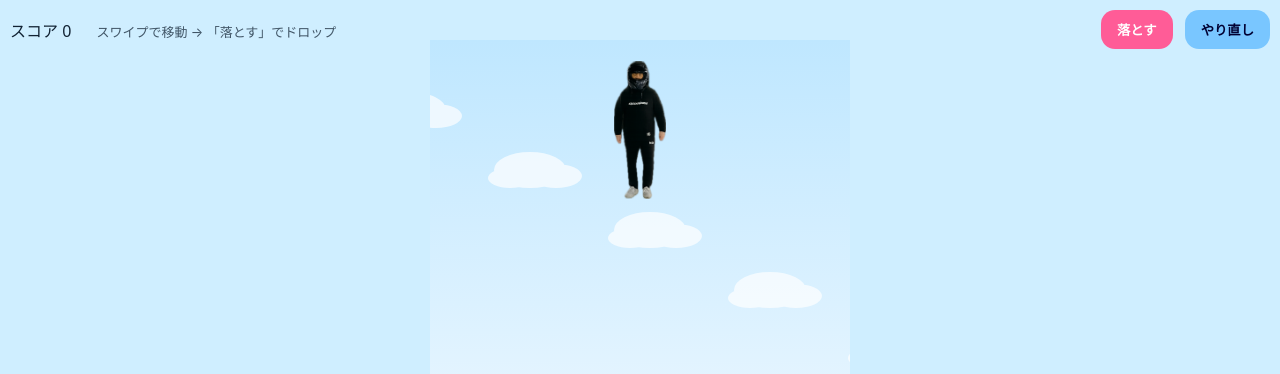
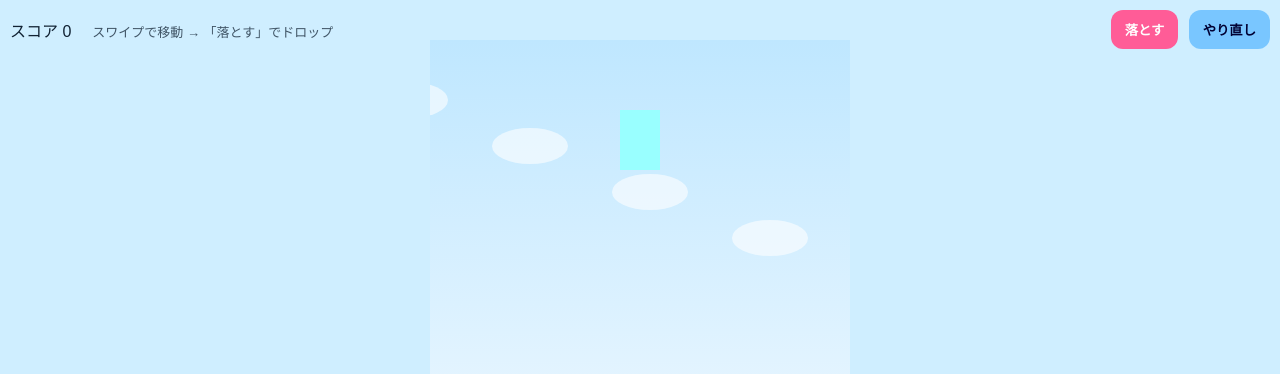
Before and after one commit to ustarp969-lgtm/alpinestalis, a plain HTML site: page index.html in a window 1280 px wide. Shown: the top 374 px of the page. Drawn offline with nearby package versions, Linux system fonts and the light colour scheme.

Commit message:
Update index.html

```diff
--- a/index.html
+++ b/index.html
@@ -5,36 +5,31 @@
 <meta name="viewport" content="width=device-width,initial-scale=1.0,user-scalable=no" />
 <title>ustarp969GAME – Balance</title>
 <style>
-  html,body{margin:0;height:100%;overflow:hidden;background:#cfeeff;font-family:system-ui,-apple-system,"Segoe UI",Roboto,Helvetica,Arial,sans-serif}
+  html,body{margin:0;height:100%;overflow:hidden;background:#cfeeff;
+    font-family:"Noto Sans JP","Hiragino Kaku Gothic ProN",Meiryo,sans-serif;}
   #wrap{position:fixed;inset:0}
-  /* キャンバスは重ねる */
   #bg,#stage{
-    position:absolute; inset:0; margin:auto; display:block; touch-action:none;
+    position:absolute;inset:0;margin:auto;touch-action:none;display:block;
   }
   #bg{z-index:1}
   #stage{z-index:2}
-  #hud{position:fixed;top:10px;left:10px;right:10px;z-index:3;display:flex;justify-content:space-between;align-items:center;color:#123}
+  #hud{position:fixed;top:10px;left:10px;right:10px;z-index:3;
+    display:flex;justify-content:space-between;align-items:center;color:#123}
   #tip{font-size:13px;opacity:.75;margin-left:8px}
-  button{border:none;border-radius:14px;padding:10px 16px;font-weight:800}
-  #drop{background:#ff5c97;color:#fff;margin-right:8px}
+  button{border:none;border-radius:12px;padding:10px 14px;font-weight:800}
+  #drop{background:#ff5c97;color:#fff;margin-right:6px}
   #retry{background:#79c6ff;color:#003}
-  #title{position:fixed;inset:auto 0 44px 0;text-align:center;font-weight:900;font-size:30px;color:#fff;text-shadow:0 3px 10px #0004;z-index:1;pointer-events:none}
-  #overlay{
-    position:fixed;inset:0;background:transparent;display:flex;align-items:center;justify-content:center;
-    color:#fff;font-weight:900;font-size:32px;text-shadow:0 3px 10px #0008;z-index:4
-  }
-  .toast{
-    position:fixed;top:72px;left:0;right:0;margin:auto;width:max-content;padding:10px 14px;border-radius:12px;
-    font-weight:800;color:#002;background:#ffffffd0;box-shadow:0 8px 30px #0002;z-index:5;
-  }
+  #title{position:fixed;inset:auto 0 40px 0;text-align:center;font-weight:900;
+    font-size:28px;color:#fff;text-shadow:0 3px 10px #0004;z-index:1;pointer-events:none}
+  #msg{position:fixed;inset:0;display:flex;align-items:center;justify-content:center;
+    color:#fff;font-size:42px;font-weight:900;text-shadow:0 3px 10px #0008;
+    pointer-events:none;opacity:0;transition:opacity .6s ease;z-index:4;}
+  #msg.show{opacity:1;}
 </style>
 </head>
 <body>
 <div id="hud">
-  <div>
-    <span id="score">スコア 0</span>
-    <span id="tip">　スワイプで移動 → 「落とす」でドロップ</span>
-  </div>
+  <div><span id="score">スコア 0</span><span id="tip">　スワイプで移動 → 「落とす」でドロップ</span></div>
   <div>
     <button id="drop">落とす</button>
     <button id="retry">やり直し</button>
@@ -42,282 +37,141 @@
 </div>
 
 <div id="wrap">
-  <!-- 背景 -->
   <canvas id="bg" width="420" height="720"></canvas>
-  <!-- 物理描画 -->
   <canvas id="stage" width="420" height="720"></canvas>
 </div>
-
 <div id="title">ustarp969GAME</div>
-<div id="overlay">さぁいきますん。</div>
+<div id="msg">さぁいきますん。</div>
 
 <script src="https://cdn.jsdelivr.net/npm/matter-js@0.19.0/build/matter.min.js"></script>
 <script>
-/* =========================
-   可変パラメータ（ここだけ触れば調整OK）
-   ========================= */
-const CANVAS_W = 420, CANVAS_H = 720;
-
-// キャラ（写真）サイズ係数：小さめに
-const CHAR_MAX_W = 52;      // 写真があればこの幅に収める
-const BLOCK_W     = 52;      // 写真が無い時の青ブロック幅
-const BLOCK_H     = 66;      // 青ブロック高さ
-
-// 台（固定）。shapeSet から毎回ランダム 1個を採用
-const USE_RANDOM_BASE = true;
-
-// サウンド音量
-const BGM_MASTER = 0.22;     // BGM
-const SE_MASTER  = 0.45;     // 効果音
-
-/* =========================
-   背景（下キャンバス）
-   ========================= */
-const bg = document.getElementById('bg');
-const bctx = bg.getContext('2d');
-
+const W=420,H=720;
+const bg=document.getElementById("bg"),bctx=bg.getContext("2d");
 function drawBG(t=0){
-  // グラデーション
-  const g=bctx.createLinearGradient(0,0,0,CANVAS_H);
-  g.addColorStop(0,"#bfe7ff");
-  g.addColorStop(0.55,"#e9f6ff");
-  g.addColorStop(1,"#ffe3f0");
-  bctx.fillStyle=g;
-  bctx.fillRect(0,0,CANVAS_W,CANVAS_H);
-
-  // 雲
-  bctx.globalAlpha=.70;
+  const g=bctx.createLinearGradient(0,0,0,H);
+  g.addColorStop(0,"#bfe7ff");g.addColorStop(0.55,"#e9f6ff");g.addColorStop(1,"#ffe3f0");
+  bctx.fillStyle=g;bctx.fillRect(0,0,W,H);
+  bctx.globalAlpha=.6;
   for(let i=0;i<5;i++){
-    const x=(t*12+i*120)%(CANVAS_W+160)-80, y=70+i*60;
+    const x=(t*12+i*120)%(W+160)-80,y=60+i*46;
     bctx.fillStyle="#fff";
     bctx.beginPath();
-    bctx.ellipse(x,y,36,18,0,0,Math.PI*2);
-    bctx.ellipse(x+26,y+6,26,12,0,0,Math.PI*2);
-    bctx.ellipse(x-20,y+8,22,10,0,0,Math.PI*2);
+    bctx.ellipse(x,y,38,18,0,0,Math.PI*2);
     bctx.fill();
   }
   bctx.globalAlpha=1;
-
-  // 透かし
   bctx.save();
-  bctx.translate(CANVAS_W/2,CANVAS_H-46);
-  bctx.fillStyle="rgba(0,0,0,.13)";
-  bctx.font="900 24px system-ui,-apple-system,Segoe UI,Roboto,Helvetica,Arial,sans-serif";
+  bctx.translate(W/2,H-42);
+  bctx.fillStyle="rgba(0,0,0,.12)";
+  bctx.font="900 22px system-ui";
   bctx.textAlign="center";
   bctx.fillText("ustarp969GAME",0,0);
   bctx.restore();
 }
-(function loopBG(){ drawBG(performance.now()/1000); requestAnimationFrame(loopBG); })();
+(function loop(){drawBG(performance.now()/1000);requestAnimationFrame(loop);})();
 
-/* =========================
-   サウンド（ユーザ操作で初期化）
-   ========================= */
-let actx=null, busBGM=null, busSE=null, bgmTimer=null;
-const overlay = document.getElementById('overlay');
+/* ===== Audio ===== */
+let actx=null,master=null;
+function initAudio(){
+  if(actx)return;
+  const AC=window.AudioContext||window.webkitAudioContext;
+  actx=new AC();
+  master=actx.createGain();master.gain.value=.35;master.connect(actx.destination);
+  const base=261.63,seq=[0,2,4,7,9,7,4,2,0,5,7,9,12,9,7,5];let i=0;
+  function note(semi,len=.36,vol=.1,type='triangle'){
+    const o=actx.createOscillator(),g=actx.createGain();
+    o.type=type;o.frequency.value=base*Math.pow(2,semi/12);
+    o.connect(g);g.connect(master);
+    const t=actx.currentTime;
+    g.gain.setValueAtTime(.0001,t);
+    g.gain.exponentialRampToValueAtTime(vol,t+.03);
+    g.gain.exponentialRampToValueAtTime(.0001,t+len);
+    o.start(t);o.stop(t+len+.02);
+  }
+  (function seqLoop(){note(seq[i%seq.length]);if(i%4===0)note(-12,.5,.1,'sine');i++;setTimeout(seqLoop,340);})();
+}
+function se(freq=440,dur=.25,vol=.2){
+  if(!actx)return;
+  const o=actx.createOscillator(),g=actx.createGain();
+  o.type='square';o.frequency.value=freq;g.gain.value=vol;
+  o.connect(g);g.connect(master);
+  o.start();o.stop(actx.currentTime+dur);
+}
 
-function initAudio(){
-  if(actx) return;
-  const AC = window.AudioContext||window.webkitAudioContext;
-  actx = new AC();
-  busBGM = actx.createGain(); busBGM.gain.value = BGM_MASTER; busBGM.connect(actx.destination);
-  busSE  = actx.createGain(); busSE.gain.value  = SE_MASTER;  busSE.connect(actx.destination);
+/* ===== Matter.js ===== */
+const {Engine,Render,Runner,World,Bodies,Body,Events,Composite}=Matter;
+const stage=document.getElementById("stage");
+const engine=Engine.create({gravity:{x:0,y:.95}});
+const render=Render.create({canvas:stage,engine,options:{width:W,height:H,wireframes:false,background:'transparent'}});
+Render.run(render);Runner.run(Runner.create(),engine);
 
-  // かわいいBGM（ループ）
-  const base=261.63;
-  const seq=[0,2,4,7,9,7,4,2, 0,5,7,9,12,9,7,5];
-  let i=0;
-  function note(semi,len=.34,vol=.18,type='triangle'){
-    const o=actx.createOscillator(), g=actx.createGain();
-    o.type=type; o.frequency.value=base*Math.pow(2,semi/12);
-    o.connect(g); g.connect(busBGM);
-    const t=actx.currentTime;
-    g.gain.setValueAtTime(0.0001,t);
-    g.gain.exponentialRampToValueAtTime(vol,t+.03);
-    g.gain.exponentialRampToValueAtTime(0.0001,t+len);
-    o.start(t); o.stop(t+len+.02);
-  }
-  function tick(){
-    note(seq[i%seq.length]);
-    if(i%4===0) note(-12,.5,.12,'sine');
-    i++; bgmTimer = setTimeout(tick,340);
-  }
-  tick();
-
-  // スタートトースト
-  overlay.style.display="none";
-  toast("さぁいきますん。");
-}
-function se(type="drop"){
-  if(!actx) return;
-  const o=actx.createOscillator(), g=actx.createGain();
-  o.connect(g); g.connect(busSE);
-  const t=actx.currentTime;
-  if(type==="drop"){ o.type="square";   o.frequency.setValueAtTime(800,t); g.gain.setValueAtTime(.001,t);
-                     o.frequency.exponentialRampToValueAtTime(240,t+.18);
-                     g.gain.exponentialRampToValueAtTime(.5,t+.02); g.gain.exponentialRampToValueAtTime(.001,t+.22); }
-  else if(type==="landing"){ o.type="triangle"; o.frequency.setValueAtTime(180,t);
-                     g.gain.setValueAtTime(.001,t); g.gain.exponentialRampToValueAtTime(.35,t+.02);
-                     g.gain.exponentialRampToValueAtTime(.001,t+.22); }
-  else if(type==="over"){ o.type="sawtooth"; o.frequency.setValueAtTime(420,t);
-                     o.frequency.exponentialRampToValueAtTime(110,t+.35);
-                     g.gain.setValueAtTime(.001,t); g.gain.exponentialRampToValueAtTime(.6,t+.02);
-                     g.gain.exponentialRampToValueAtTime(.001,t+.36); }
-  o.start(t); o.stop(t+.5);
-}
-addEventListener('pointerdown', initAudio, {once:true});
-
-/* =========================
-   Matter.js（上キャンバス）
-   ========================= */
-const {Engine,Render,Runner,World,Bodies,Body,Events,Composite,Vertices} = Matter;
-const stage = document.getElementById('stage');
-const engine = Engine.create({gravity:{x:0,y:.95}});
-const render = Render.create({canvas:stage, engine, options:{width:CANVAS_W,height:CANVAS_H,wireframes:false, background:'transparent'}});
-Render.run(render);
-Runner.run(Runner.create(), engine);
-
-// サイド・床の見えない壁
+/* ===== 台（より平ら） ===== */
+const flatVerts = Matter.Vertices.fromPath("0 0 50 -2 100 -1 150 -2 200 -1 250 0 300 0 250 2 150 2 50 2");
+const base = Bodies.fromVertices(W/2,580,flatVerts,{isStatic:true,render:{fillStyle:"#333"}});
+const wheelL = Bodies.circle(W/2-90,600,24,{isStatic:true,render:{fillStyle:"#444"}});
+const wheelR = Bodies.circle(W/2+90,600,24,{isStatic:true,render:{fillStyle:"#444"}});
+World.add(engine.world,[base,wheelL,wheelR]);
 World.add(engine.world,[
-  Bodies.rectangle(-20,CANVAS_H/2,40,CANVAS_H,{isStatic:true,render:{visible:false}}),
-  Bodies.rectangle(CANVAS_W+20,CANVAS_H/2,40,CANVAS_H,{isStatic:true,render:{visible:false}}),
-  Bodies.rectangle(CANVAS_W/2,CANVAS_H+40,CANVAS_W,80,{isStatic:true,render:{visible:false}})
+  Bodies.rectangle(-20,H/2,40,H,{isStatic:true,render:{visible:false}}),
+  Bodies.rectangle(W+20,H/2,40,H,{isStatic:true,render:{visible:false}})
 ]);
 
-// 台の候補（モトクロス風、板、カーブ等）
-const baseShapes = [
-  Vertices.fromPath("0 0  70 -16  110 -8  140 -18  170 -6  200 -12  230 0  180 16  120 14  60 10"),
-  Vertices.fromPath("0 0  240 0  240 16  0 16"),
-  Vertices.fromPath("0 8  30 0  210 0  240 8  210 16  30 16"),
-];
-
-const baseY = 580;
-let baseBody, wheelL, wheelR;
-
-function buildBase(){
-  if(baseBody){ World.remove(engine.world, [baseBody,wheelL,wheelR]); }
-  const verts = USE_RANDOM_BASE ? baseShapes[Math.floor(Math.random()*baseShapes.length)] : baseShapes[0];
-  baseBody = Bodies.fromVertices(CANVAS_W/2, baseY, verts, {isStatic:true, render:{fillStyle:"#2f2f2f",strokeStyle:"#000",lineWidth:2}});
-  wheelL   = Bodies.circle(CANVAS_W/2-60, baseY+30, 24, {isStatic:true,render:{fillStyle:"#4a4a4a",strokeStyle:"#000",lineWidth:2}});
-  wheelR   = Bodies.circle(CANVAS_W/2+90, baseY+30, 24, {isStatic:true,render:{fillStyle:"#4a4a4a",strokeStyle:"#000",lineWidth:2}});
-  World.add(engine.world,[baseBody,wheelL,wheelR]);
-}
-buildBase();
-
-/* =========================
-   画像プリロード
-   ========================= */
-const ASSETS = ["I.PNG","O.PNG","T.PNG","L.PNG","J.PNG","S.PNG"];
-let photos=[];
-
-function preload(list){
-  return Promise.all(list.map(name=>new Promise(res=>{
-    const img=new Image();
-    img.onload=()=>res({ok:true, name, img, w:img.naturalWidth, h:img.naturalHeight, src:"./"+name});
-    img.onerror=()=>res({ok:false, name, w:BLOCK_W, h:BLOCK_H, src:"./"+name});
-    // キャッシュ対策
-    img.src="./"+name+"?v="+Date.now();
-  })));
-}
-
-/* =========================
-   ゲーム状態
-   ========================= */
-let cur=null, followX=CANVAS_W/2, score=0, over=false, usedCount=0;
-const scoreEl = document.getElementById('score');
-const dropBtn  = document.getElementById('drop');
-const retryBtn = document.getElementById('retry');
-
-function setScore(n){ score=n; scoreEl.textContent="スコア "+score; }
-
-function makeBodyFromPhoto(info, x, y){
-  if(info.ok){
-    // 写真：アスペクト維持で最大幅に収める
-    const ratio = info.h / info.w;
-    const w = Math.min(CHAR_MAX_W, info.w||CHAR_MAX_W);
-    const h = w * ratio;
-    return Bodies.rectangle(x, y, w, h, {
-      restitution:0.08, friction:0.7, isStatic:true,
-      render:{ sprite:{ texture:info.src, xScale:w/info.w, yScale:h/info.h } }
-    });
-  }else{
-    // 画像なし：青ブロック
-    return Bodies.rectangle(x, y, BLOCK_W, BLOCK_H, {
-      restitution:0.08, friction:0.7, isStatic:true,
-      render:{ fillStyle:"#78a7ff", strokeStyle:"#245", lineWidth:2 }
-    });
-  }
-}
+/* ===== ゲームオブジェクト ===== */
+const COLORS=["#6cf","#fc6","#f66","#6f9","#f9f","#9ff"];
+let cur=null,followX=W/2,score=0,over=false;
+const scoreEl=document.getElementById("score");
+function setScore(n){score=n;scoreEl.textContent="スコア "+score;}
 
 function spawn(){
-  if(over) return;
-  const info = photos[(usedCount++) % photos.length];
-  cur = makeBodyFromPhoto(info, followX, 90);
-  World.add(engine.world, cur);
+  const c=COLORS[Math.floor(Math.random()*COLORS.length)];
+  cur=Bodies.rectangle(followX,100,40,60,{isStatic:true,render:{fillStyle:c}});
+  World.add(engine.world,cur);
 }
-
 function drop(){
-  if(!cur || over) return;
-  Body.setStatic(cur,false);  // 動的化して落とす
-  se("drop");
-  cur=null;
+  if(!cur||over)return;
+  Body.setStatic(cur,false);se(800,.1);cur=null;
   setScore(score+1);
-  // 次の1個を出す
-  setTimeout(spawn, 450);
+  setTimeout(spawn,500);
 }
-
 function reset(){
   Composite.allBodies(engine.world).forEach(b=>{
-    if([baseBody,wheelL,wheelR].includes(b)) return;
-    World.remove(engine.world, b);
+    if(![base,wheelL,wheelR].includes(b))World.remove(engine.world,b);
   });
-  buildBase();
-  usedCount=0; over=false; setScore(0); spawn();
+  over=false;setScore(0);
+  showMsg("さぁいきますん。");
+  spawn();
 }
-
-function toast(text){
-  const t=document.createElement('div');
-  t.className="toast"; t.textContent=text;
-  document.body.appendChild(t);
-  setTimeout(()=>{ t.style.transition="transform .35s ease,opacity .35s"; t.style.transform="translateY(-10px)"; t.style.opacity="0"; },1300);
-  setTimeout(()=>t.remove(), 1700);
-}
-
-/* 入力：スワイプで位置、ドロップはボタンのみ */
-stage.addEventListener('pointerdown', (e)=>{
+document.getElementById("drop").onclick=drop;
+document.getElementById("retry").onclick=reset;
+stage.addEventListener("pointermove",e=>{
   const r=stage.getBoundingClientRect();
-  followX = Math.max(28, Math.min(CANVAS_W-28, (e.clientX - r.left) * (CANVAS_W/r.width)));
+  followX=Math.max(30,Math.min(W-30,(e.clientX-r.left)*(W/r.width)));
 });
-stage.addEventListener('pointermove', (e)=>{
-  if(e.buttons===0) return; // 指が離れてたら無視
-  const r=stage.getBoundingClientRect();
-  followX = Math.max(28, Math.min(CANVAS_W-28, (e.clientX - r.left) * (CANVAS_W/r.width)));
+Events.on(engine,"beforeUpdate",()=>{
+  if(cur&&cur.isStatic){
+    Body.setPosition(cur,{x:cur.position.x+(followX-cur.position.x)*0.25,y:cur.position.y});
+  }
 });
-dropBtn.onclick  = ()=>{ initAudio(); drop(); };
-retryBtn.onclick = ()=>{ initAudio(); reset(); };
-
-/* 追従：落とす前はXだけ付いてくる */
-Events.on(engine,'beforeUpdate',()=>{
-  if(cur && cur.isStatic){
-    Body.setPosition(cur,{x:cur.position.x+(followX-cur.position.x)*0.28, y:cur.position.y});
+Events.on(engine,"afterUpdate",()=>{
+  const fallen=Composite.allBodies(engine.world).find(b=>!b.isStatic&&b.position.y>660);
+  if(fallen&&!over){
+    over=true;se(220,.4);
+    showMsg("おわた。");
   }
 });
 
-/* ゲームオーバー判定：一定より下に動体が落ちて触れたら */
-Events.on(engine,'afterUpdate',()=>{
-  // 画面外落下 or 台より下に動体
-  const fallen = Composite.allBodies(engine.world).find(b=>!b.isStatic && b.position.y>CANVAS_H-70);
-  if(fallen && !over){
-    over=true; se("over");
-    toast("おわた。");
-  }
-});
+/* ===== メッセージ表示 ===== */
+const msg=document.getElementById("msg");
+function showMsg(text){
+  msg.textContent=text;
+  msg.classList.add("show");
+  setTimeout(()=>msg.classList.remove("show"),1200);
+}
 
-/* スタート */
-preload(ASSETS).then(list=>{
-  photos = list.length ? list : [{ok:false,w:BLOCK_W,h:BLOCK_H,src:""}];
-  setScore(0);
-  spawn();
-});
+/* ===== 初期化 ===== */
+document.body.addEventListener("pointerdown",()=>{initAudio();},{once:true});
+showMsg("さぁいきますん。");
+spawn();
 </script>
 </body>
 </html>
```
